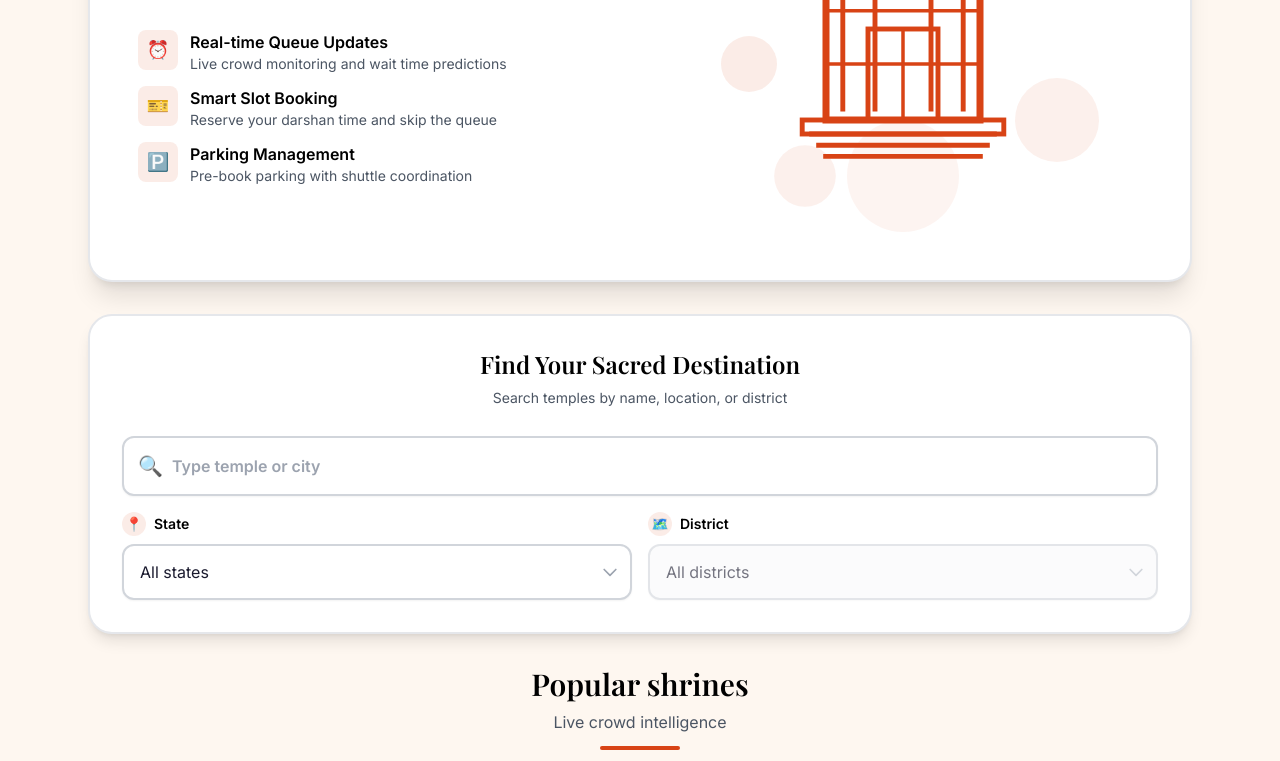
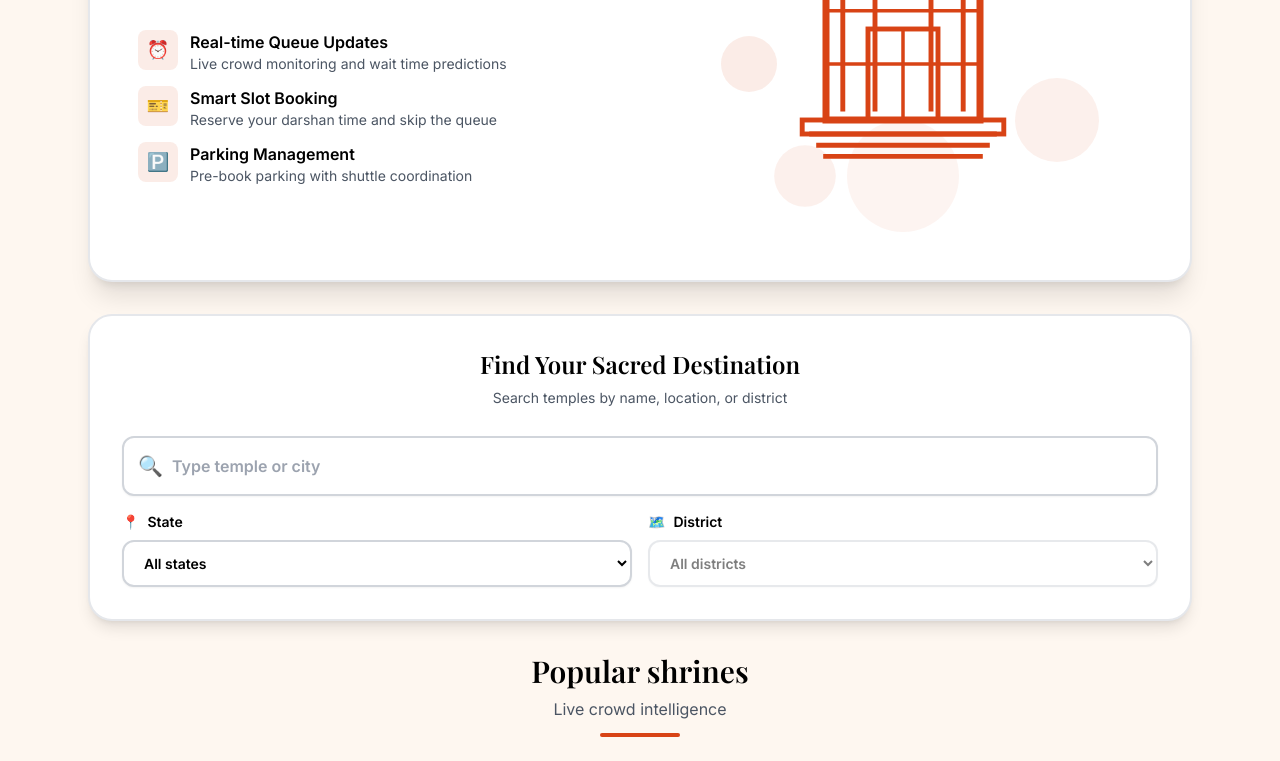
Before and after one commit to jinay-k-jain/suraksha-darshan, a React app in the folder frontend/: page / in a window 1280 px wide. Shown: the part 387-1148 px from the top of the page. Built offline with nearby package versions, Linux system fonts and the light colour scheme; grey boxes are pictures that could not be loaded; the HTML template or start-up script is replaced by a standard one.

Commit message:
commited

```diff
--- a/frontend/src/pages/TempleSearch.jsx
+++ b/frontend/src/pages/TempleSearch.jsx
@@ -166,21 +166,18 @@ const TempleSearch = () => {
           </label>
 
           <div className="grid gap-4 md:grid-cols-2">
-            <div className="group">
-              <label className="mb-2 flex items-center gap-2 text-sm font-semibold text-black">
-                <div className="flex h-6 w-6 items-center justify-center rounded-full bg-brand-orange/10 text-sm">
-                  📍
-                </div>
+            <label className="flex flex-col text-sm font-semibold text-black">
+              <span className="mb-2 flex items-center gap-2">
+                <span>📍</span>
                 {t('common.state')}
-              </label>
-              <div className="relative">
+              </span>
               <select
                 value={selectedState}
                 onChange={(e) => {
                   setSelectedState(e.target.value)
                   setSelectedDistrict('')
                 }}
-                  className="w-full cursor-pointer appearance-none rounded-xl border-2 border-gray-300 bg-white px-4 py-3.5 pr-10 text-base shadow-sm transition hover:border-brand-orange hover:shadow-md focus:border-brand-orange focus:outline-none focus:ring-2 focus:ring-brand-orange/20"
+                className="cursor-pointer rounded-xl border-2 border-gray-300 bg-white px-4 py-3 shadow-sm transition hover:border-brand-orange hover:shadow-md focus:border-brand-orange focus:outline-none"
               >
                 <option value="">{t('common.allStates')}</option>
                 {Object.keys(locationFilters).map((state) => (
@@ -189,27 +186,18 @@ const TempleSearch = () => {
                   </option>
                 ))}
               </select>
-                <div className="pointer-events-none absolute right-3 top-1/2 -translate-y-1/2 text-gray-400 transition group-hover:text-brand-orange">
-                  <svg className="h-5 w-5" fill="none" stroke="currentColor" viewBox="0 0 24 24">
-                    <path strokeLinecap="round" strokeLinejoin="round" strokeWidth={2} d="M19 9l-7 7-7-7" />
-                  </svg>
-                </div>
-              </div>
-            </div>
+            </label>
 
-            <div className="group">
-              <label className="mb-2 flex items-center gap-2 text-sm font-semibold text-black">
-                <div className="flex h-6 w-6 items-center justify-center rounded-full bg-brand-orange/10 text-sm">
-                  🗺️
-                </div>
+            <label className="flex flex-col text-sm font-semibold text-black">
+              <span className="mb-2 flex items-center gap-2">
+                <span>🗺️</span>
                 {t('common.district')}
-              </label>
-              <div className="relative">
+              </span>
               <select
                 value={selectedDistrict}
                 onChange={(e) => setSelectedDistrict(e.target.value)}
                 disabled={!selectedState}
-                  className="w-full cursor-pointer appearance-none rounded-xl border-2 border-gray-300 bg-white px-4 py-3.5 pr-10 text-base shadow-sm transition hover:border-brand-orange hover:shadow-md focus:border-brand-orange focus:outline-none focus:ring-2 focus:ring-brand-orange/20 disabled:cursor-not-allowed disabled:bg-gray-50 disabled:opacity-60 disabled:hover:border-gray-300 disabled:hover:shadow-sm"
+                className="cursor-pointer rounded-xl border-2 border-gray-300 bg-white px-4 py-3 shadow-sm transition hover:border-brand-orange hover:shadow-md focus:border-brand-orange focus:outline-none disabled:cursor-not-allowed disabled:opacity-50 disabled:hover:border-gray-300 disabled:hover:shadow-sm"
               >
                 <option value="">{t('common.allDistricts')}</option>
                 {selectedState &&
@@ -219,13 +207,7 @@ const TempleSearch = () => {
                     </option>
                   ))}
               </select>
-                <div className={`pointer-events-none absolute right-3 top-1/2 -translate-y-1/2 transition ${selectedState ? 'text-gray-400 group-hover:text-brand-orange' : 'text-gray-300'}`}>
-                  <svg className="h-5 w-5" fill="none" stroke="currentColor" viewBox="0 0 24 24">
-                    <path strokeLinecap="round" strokeLinejoin="round" strokeWidth={2} d="M19 9l-7 7-7-7" />
-                  </svg>
-                </div>
-              </div>
-            </div>
+            </label>
           </div>
         </div>
       </section>
```
Lines whose indentation alone changed are shown as unchanged.
